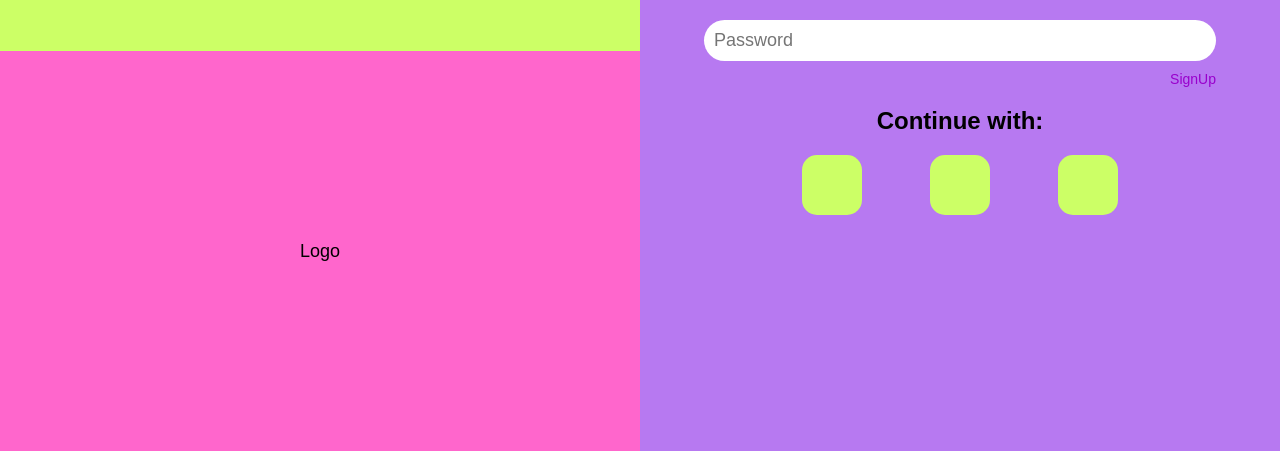
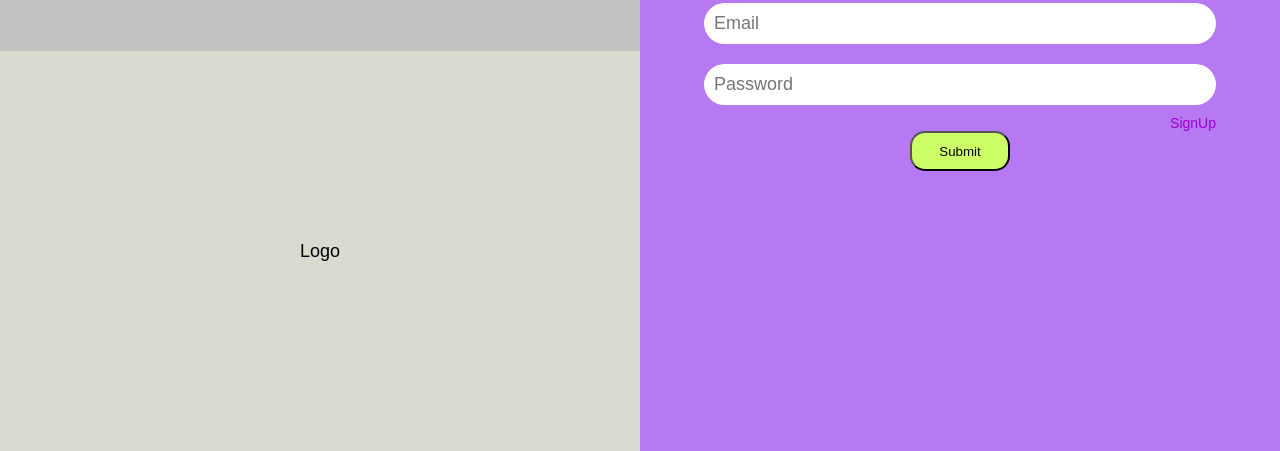
Before and after one commit to Abhi-nava/Hackathon, a plain HTML site: page index.html in a window 1280 px wide. Shown: the part 349-800 px from the top of the page. Drawn offline with Linux system fonts and the light colour scheme.

Commit message:
Commit after color changes

```diff
--- a/index.html
+++ b/index.html
@@ -17,11 +17,8 @@
             <input type="text" class="input-field" placeholder="Email" required>
             <input type="password" class="input-field" placeholder="Password" required>
             <a href="#" class="signup-link">SignUp</a>
-            <div class="continue-with">Continue with:</div>
-            <div class="icon-container">
-                <div class="icon"></div>
-                <div class="icon"></div>
-                <div class="icon"></div>
+            <div class="button-container">
+                    <button class="button" type="submit" >Submit</button>
             </div>
         </div>
     </div>
--- a/styles.css
+++ b/styles.css
@@ -14,7 +14,7 @@ body, html {
     flex-direction: column;
 }
 .top-left {
-    background-color: #ccff66;
+    background-color: #c2c3c0;
     flex: 1;
     display: flex;
     justify-content: center;
@@ -23,7 +23,7 @@ body, html {
     font-weight: bold;
 }
 .bottom-left {
-    background-color: #ff66cc;
+    background-color: #d8dbd0;
     flex: 1;
     display: flex;
     justify-content: center;
@@ -63,14 +63,15 @@ body, html {
     font-weight: bold;
     margin: 20px 0;
 }
-.icon-container {
+.button-container {
     display: flex;
     justify-content: space-around;
     width: 60%;
 }
-.icon {
-    width: 60px;
-    height: 60px;
+.button {
+    width: 100px;
+    height: 40px;
     background-color: #ccff66;
     border-radius: 15px;
+    font-family: 'Poppins', sans-serif;
 }
```
